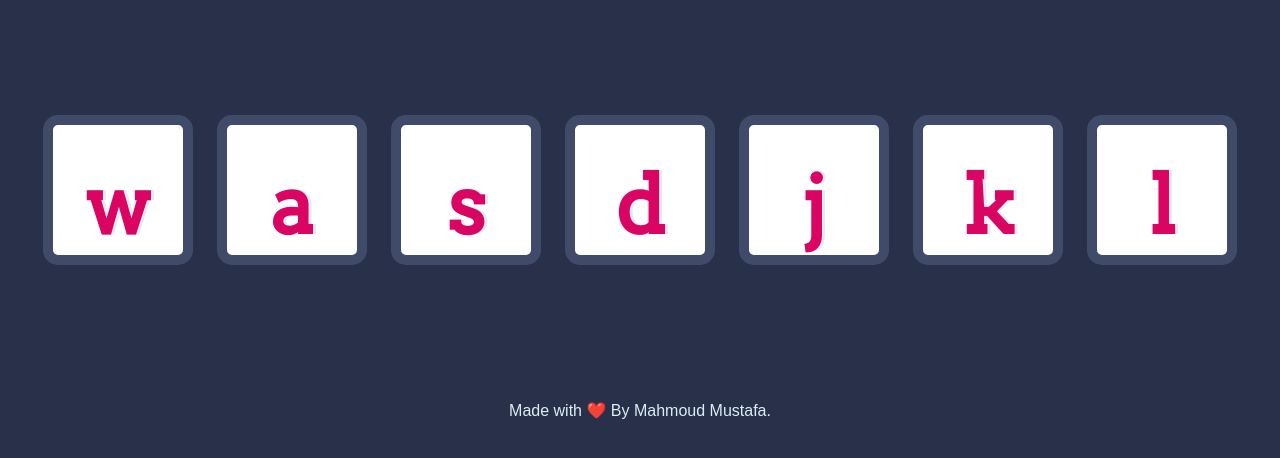
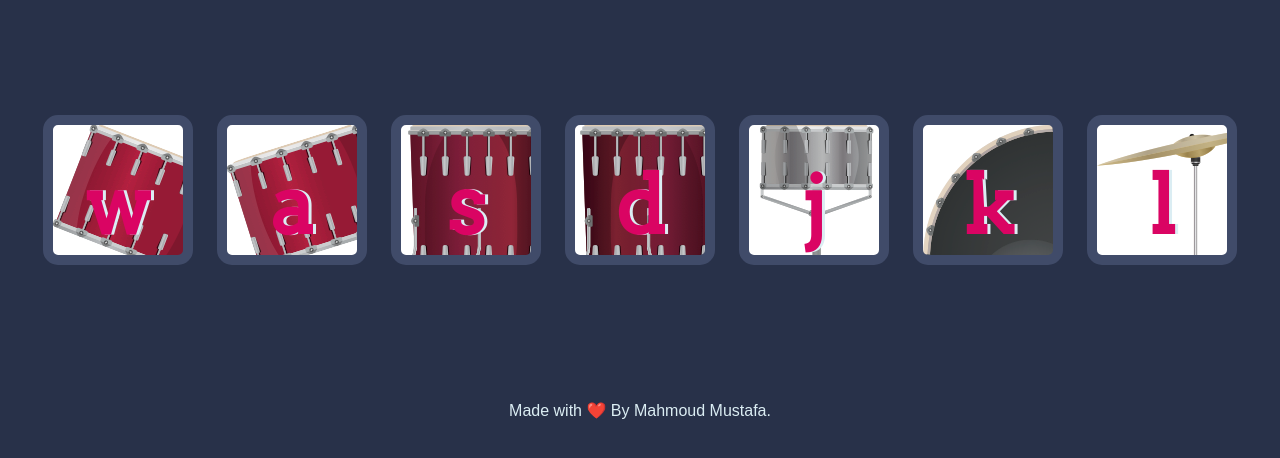
Before and after one commit to Mmostafa1999/Drum-Kit, a plain HTML site: page index.html in a window 1280 px wide. Shown: the part 174-632 px from the top of the page. Drawn offline with Linux system fonts and the light colour scheme.

Commit message:
Update styles.css

```diff
--- a/styles.css
+++ b/styles.css
@@ -16,31 +16,31 @@ footer {
 }
 
 .w {
-  background-image: url(/images/tom1.png);
+  background-image: url(tom1.png);
 }
 
 .a {
-  background-image: url(/images/tom2.png);
+  background-image: url(tom2.png);
 }
 
 .s {
-  background-image: url(/images/tom3.png);
+  background-image: url(tom3.png);
 }
 
 .d {
-  background-image: url(/images/tom4.png);
+  background-image: url(tom4.png);
 }
 
 .j {
-  background-image: url(/images/snare.png);
+  background-image: url(snare.png);
 }
 
 .k {
-  background-image: url(/images/kick.png);
+  background-image: url(kick.png);
 }
 
 .l {
-  background-image: url(/images/crash.png);
+  background-image: url(crash.png);
 }
 .set {
   margin: 10% auto;
```
